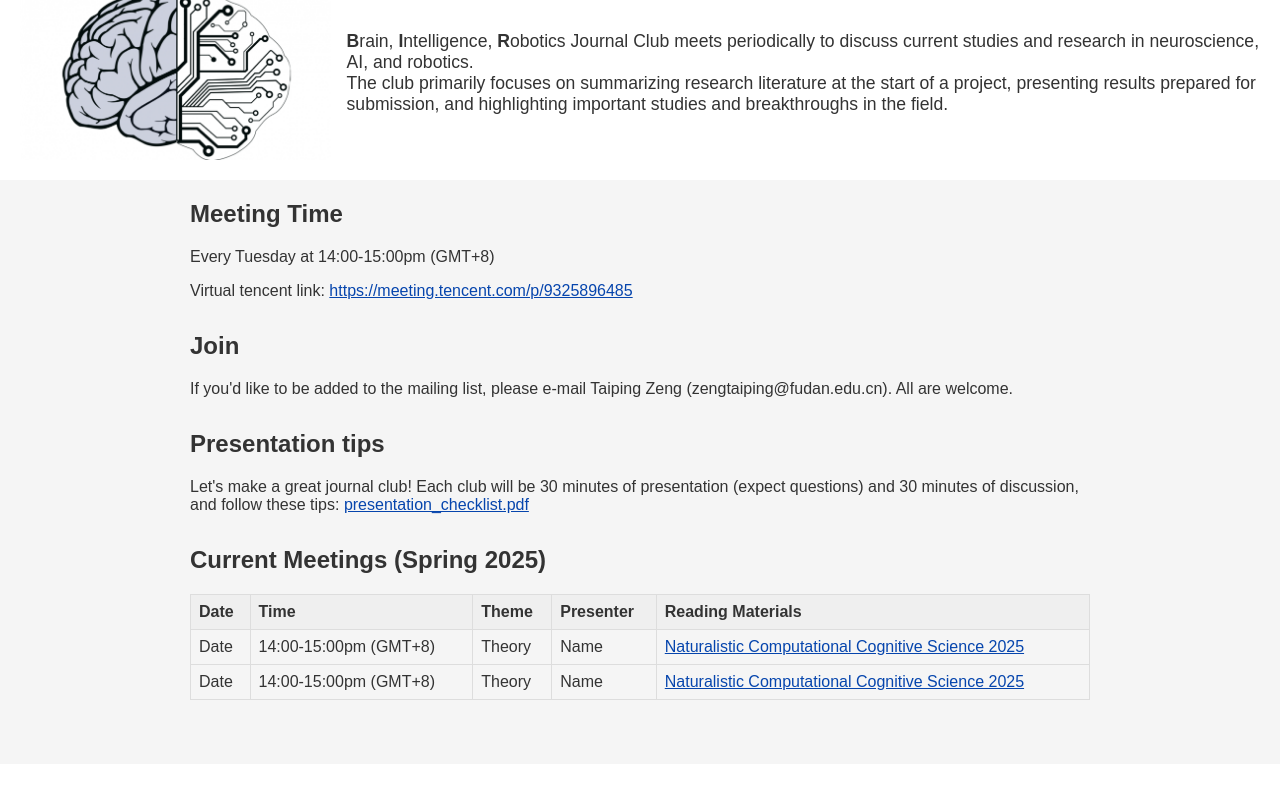
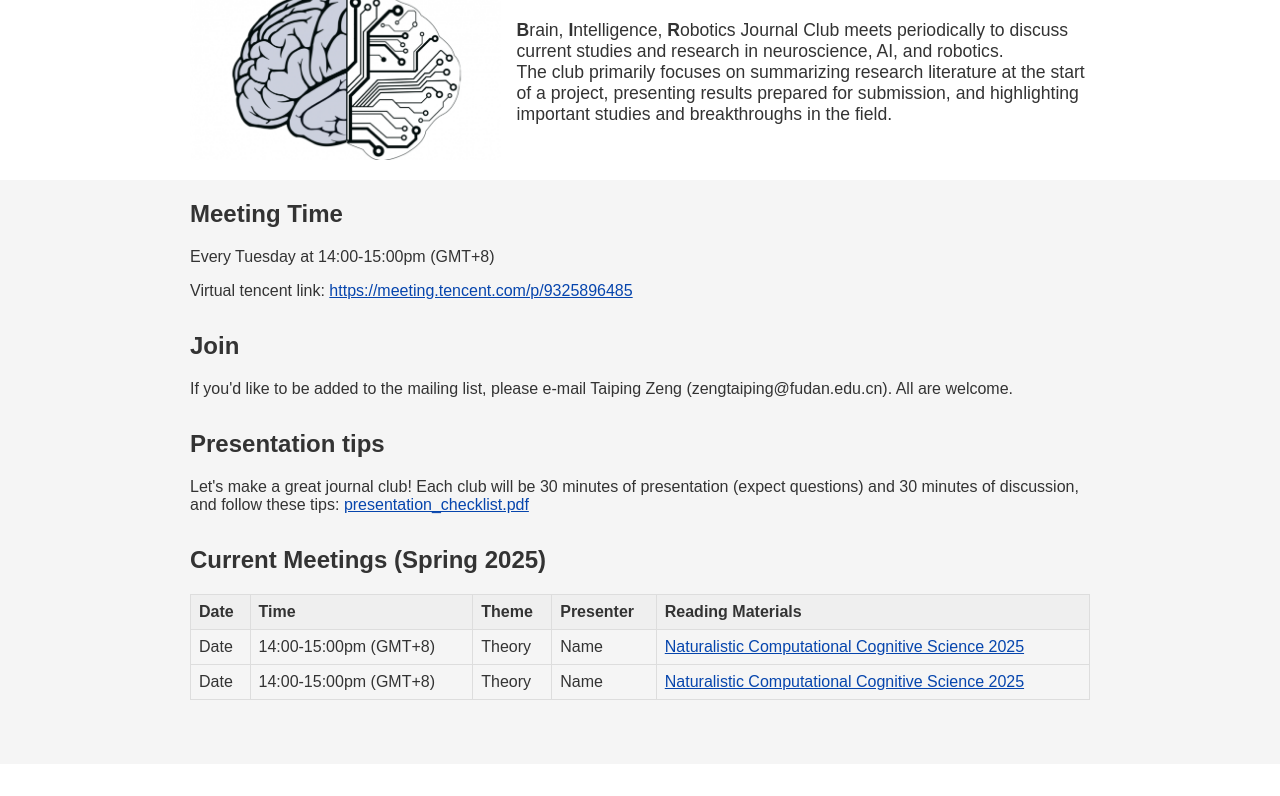
Before and after one commit to fudan-birlab/journal-club, a plain HTML site: page index.html in a window 1280 px wide. Shown: the part 72-868 px from the top of the page. Drawn offline with Linux system fonts and the light colour scheme.

Commit message:
Align hero width with main sections

```diff
--- a/style.css
+++ b/style.css
@@ -17,6 +17,9 @@ header {
   align-items: center;
   justify-content: flex-start;
   gap: 1rem;
+  max-width: 900px;
+  margin: 0 auto;
+  padding: 0 1rem;
 }
 
 .hero .description {
```
